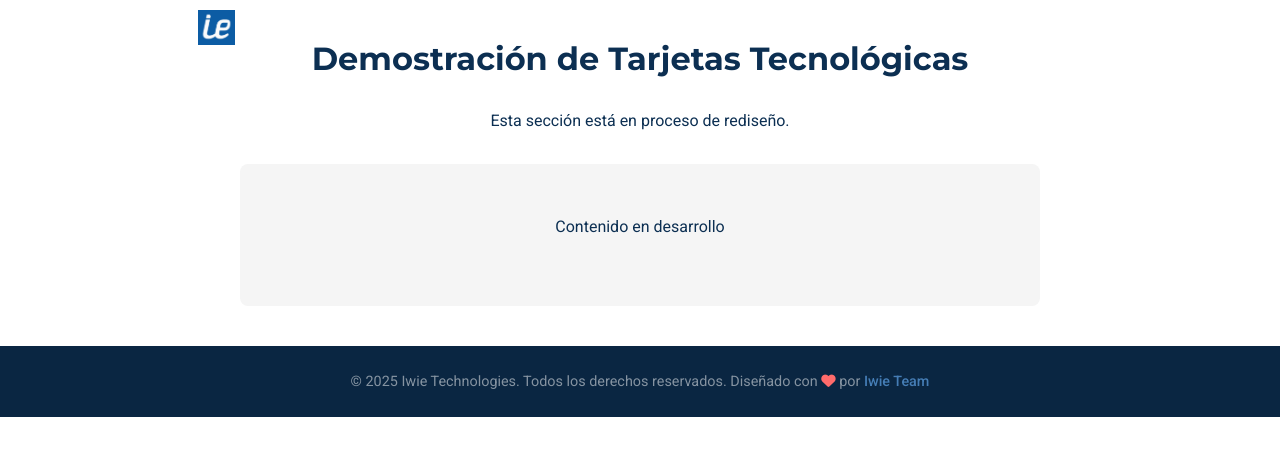
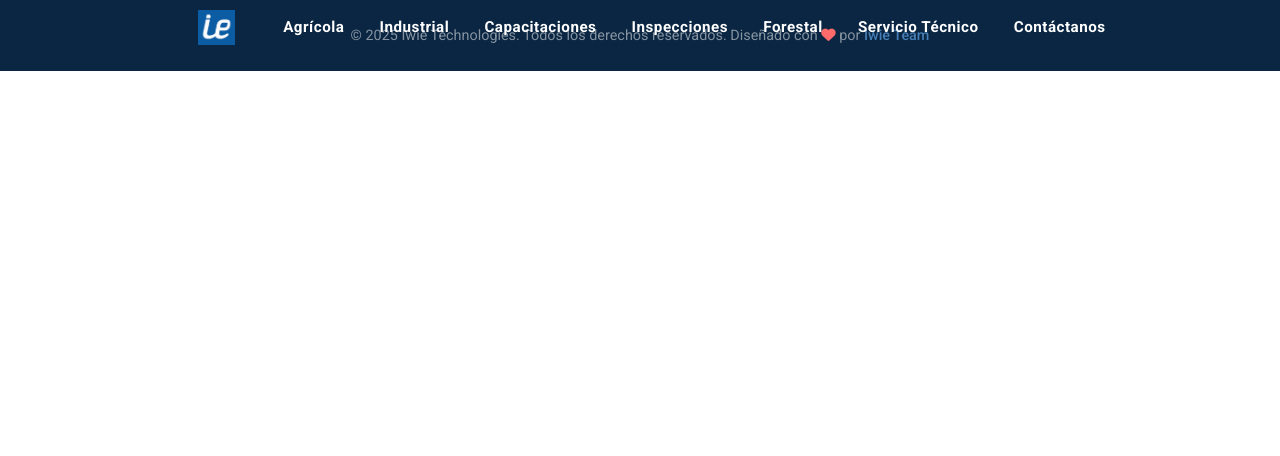
Before and after one commit to AlejandroLiinares/IwieDrones, a React (Vite) app: page /demo/tech in a window 1280 px wide. Shown: the top 456 px of the page. Built offline with nearby package versions, Linux system fonts and the light colour scheme.

Commit message:
Eliminacion de Examples PAGINA FUNCIONAL

```diff
--- a/src/App.jsx
+++ b/src/App.jsx
@@ -18,9 +18,6 @@ import TechnicalService from './pages/TechnicalService'
 import Contact from './pages/Contact'
 import About from './pages/About'
 
-// Páginas de demostración
-import TechDemoCard from './examples/TechCardDemo'
-
 function App() {
   return (
     <Router>
@@ -37,7 +34,6 @@ function App() {
             <Route path="/servicio-tecnico" element={<TechnicalService />} />
             <Route path="/contactanos" element={<Contact />} />
             <Route path="/quienes-somos" element={<About />} />
-            <Route path="/demo/tech" element={<TechDemoCard />} />
           </Routes>
         </main>
         <Footer />
--- a/src/examples/TechCardDemo.jsx
+++ /dev/null
@@ -1,29 +0,0 @@
-import React from 'react';
-
-/**
- * Versión simplificada del componente de demostración para visualizar tarjetas
- * Esta versión no depende de los componentes eliminados
- */
-const TechDemoCard = () => {
-  return (
-    <div className="container" style={{ padding: '40px 0' }}>
-      <h2 style={{ textAlign: 'center', marginBottom: '30px' }}>Demostración de Tarjetas Tecnológicas</h2>
-      <p style={{ textAlign: 'center', marginBottom: '30px' }}>
-        Esta sección está en proceso de rediseño.
-      </p>
-
-      <div className="placeholder-message" style={{
-        textAlign: 'center',
-        padding: '50px',
-        backgroundColor: '#f5f5f5',
-        borderRadius: '8px',
-        margin: '0 auto',
-        maxWidth: '800px'
-      }}>
-        <p>Contenido en desarrollo</p>
-      </div>
-    </div>
-  );
-};
-
-export default TechDemoCard;
```
Also changed, not shown: src/examples/HomeWithComponents.jsx (deleted, +0 -61 lines).
